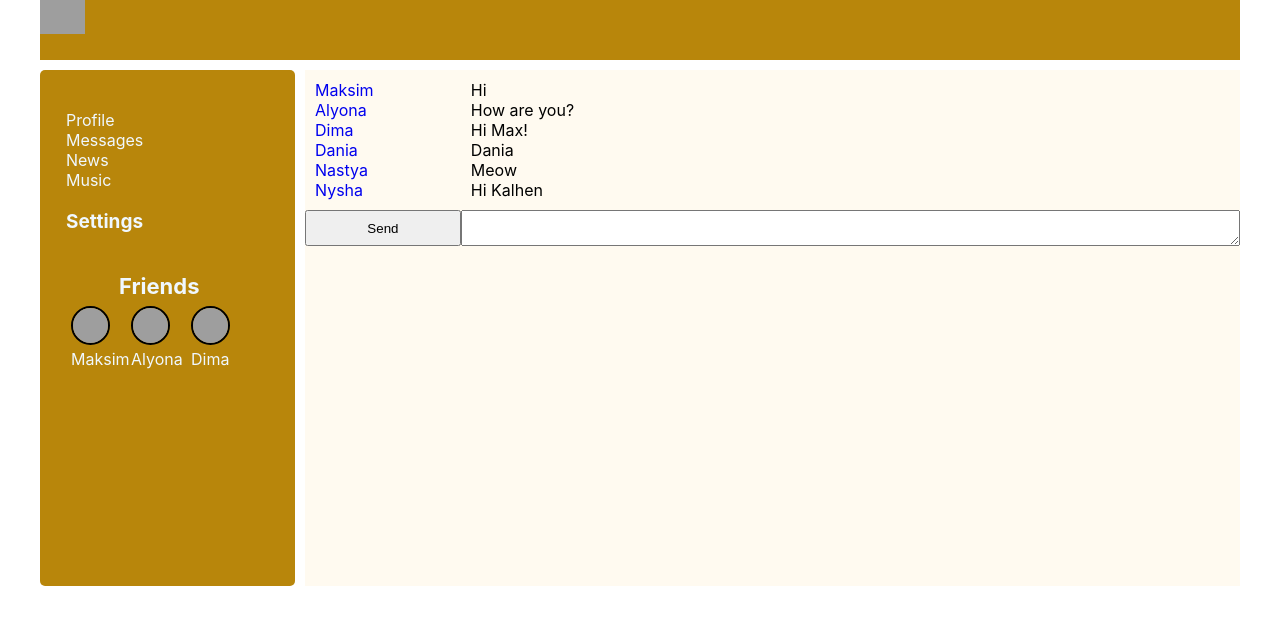
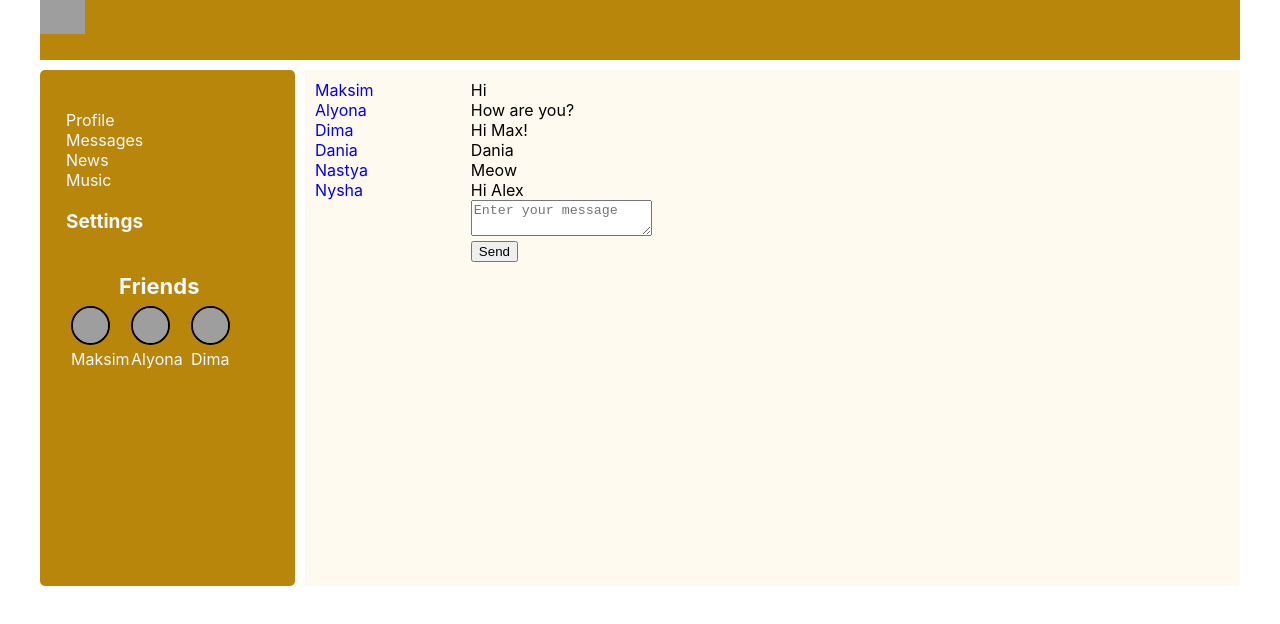
Before and after one commit to MaksimHaikevich/SocialNetwork, a React (Create React App) app: page /dialogs in a window 1280 px wide. Shown: the top 624 px of the page. Built offline with nearby package versions, Linux system fonts and the light colour scheme; grey boxes are pictures that could not be loaded.

Commit message:
first steps with redux

```diff
--- a/package.json
+++ b/package.json
@@ -10,6 +10,7 @@
     "react-dom": "^17.0.2",
     "react-router-dom": "^6.0.2",
     "react-scripts": "4.0.3",
+    "redux": "^4.1.2",
     "web-vitals": "^1.0.1"
   },
   "scripts": {
--- a/src/App.js
+++ b/src/App.js
@@ -12,11 +12,12 @@ function App(props) {
 
         <div className='app-wrapper'>
             <Header/>
-            <Navbar siteBar={props.state.siteBar}/>
+            <Navbar sideBar={props.state.sideBar}/>
             <div className='app-wrapper-content'>
                 <Routes>
                     <Route exact path='/dialogs'
-                           element={<Dialogs stateLocal={props.state.messagesPage}/>}/>
+                           element={<Dialogs stateLocal={props.state.messagesPage}
+                                             dispatch={props.dispatch}/>}/>
                     <Route exact path='/profile' element={<Profile
                         stateLocal={props.state.profilePage}
                         dispatch={props.dispatch}/>}/>
--- a/src/components/Navbar/Dialogs/Dialogs.jsx
+++ b/src/components/Navbar/Dialogs/Dialogs.jsx
@@ -2,6 +2,7 @@ import React from "react";
 import s from './Dialogs.module.css'
 import {DialogItem} from "./DialogItem/DialogItem";
 import {Message} from "./Messages/Message";
+import {sendMessageCreator, updateNewMessageBodyCreator} from "../../../redux/messagesReducer";
 
 export const Dialogs = (props) => {
 
@@ -9,22 +10,37 @@ export const Dialogs = (props) => {
         .map(d => <DialogItem name={d.name} id={d.id}/>)
     let messagesElements = props.stateLocal.messages
         .map(m => <Message message={m.message}/>)
+    let newMessageBody = props.stateLocal.newMessageBody
 
-    let newMessageElement = React.createRef()
-    let addMessage = () => {
-        let text = newMessageElement.current.value;
-        alert(text)
+    let onSendMessageClick = () => {
+        props.dispatch(sendMessageCreator())
     }
+
+    let onNewMessageChange = (e) => {
+
+        let body = e.target.value
+        let action = updateNewMessageBodyCreator(body)
+        props.dispatch(action)
+    }
+
+
     return (
         <div className={s.dialogs}>
             <div className={s.dialogsItems}>
                 {dialogsElements}
             </div>
             <div className={s.messages}>
-                {messagesElements}
+                <div>{messagesElements}</div>
+                <div>
+                    <div><textarea value={newMessageBody}
+                                   onChange={onNewMessageChange}
+                                   placeholder='Enter your message'/></div>
+                    <div>
+                        <button onClick={onSendMessageClick}>Send</button>
+                    </div>
+                </div>
             </div>
-            <button onClick={addMessage}>Send</button>
-            <textarea ref={newMessageElement}/>
+
 
         </div>
     )
--- a/src/components/Navbar/Navbar.jsx
+++ b/src/components/Navbar/Navbar.jsx
@@ -6,7 +6,7 @@ import {FriendBar} from "./FriendBar/FriendBar";
 
 export const Navbar = (props) => {
 
-    let friendBarElements = props.siteBar.friendBar
+    let friendBarElements = props.sideBar.friendBar
         .map(f => <FriendBar avatar={f.avatar} name={f.name}/>)
 
 
--- a/src/components/Profile/MyPosts/MyPosts.jsx
+++ b/src/components/Profile/MyPosts/MyPosts.jsx
@@ -1,6 +1,8 @@
 import React from "react";
 import s from './MyPosts.module.css'
 import {Post} from "./Post/Post";
+import {addPostActionCreator, updateNewPostTextActionCreator} from "../../../redux/profileReducer";
+
 
 export const MyPosts = (props) => {
 
@@ -9,12 +11,12 @@ export const MyPosts = (props) => {
     let newPostElement = React.createRef()
 
     let addPost = () => {
-        props.dispatch({type: 'ADD-POST'});
+        props.dispatch(addPostActionCreator());
 
     }
     let onPostChange = () => {
         let text = newPostElement.current.value;
-        let action = {type: 'UPDATE-NEW-POST-TEXT', newText: text};
+        let action = updateNewPostTextActionCreator(text);
         props.dispatch(action);
     }
 
--- /dev/null
+++ b/src/redux/messagesReducer.js
@@ -0,0 +1,22 @@
+const UPDATE_NEW_MESSAGE_BODY = 'UPDATE-NEW-MESSAGE-BODY'
+const SEND_MESSAGE = 'SEND-MESSAGE'
+
+export const messagesReducer = (state, action) => {
+
+    switch (action.type) {
+
+        case UPDATE_NEW_MESSAGE_BODY:
+            state.newMessageBody = action.body
+            return state
+        case SEND_MESSAGE:
+            let body = state.newMessageBody
+            state.newMessageBody = ''
+            state.messages.push({id: 6, message: body})
+            return state
+        default:
+            return state
+    }
+}
+
+export const sendMessageCreator = () => ({type: SEND_MESSAGE})
+export const updateNewMessageBodyCreator = (body) => ({type: UPDATE_NEW_MESSAGE_BODY, body: body})
--- /dev/null
+++ b/src/redux/profileReducer.js
@@ -0,0 +1,27 @@
+const UPDATE_NEW_POST_TEXT = 'UPDATE-NEW-POST-TEXT';
+const ADD_POST = 'ADD-POST';
+
+
+export const profileReducer = (state, action) => {
+    switch (action.type) {
+        case ADD_POST:
+            let newPost = {
+                id: 5,
+                message: state.newPostText,
+                likesCount: 0
+            };
+            state.posts.push(newPost)
+            state.newPostText = ''
+            return state
+        case UPDATE_NEW_POST_TEXT:
+            state.newPostText = action.newText
+            return state
+
+        default:
+            return state
+    }
+}
+export const addPostActionCreator = () => ({type: ADD_POST})
+
+export const updateNewPostTextActionCreator = (text) =>
+    ({type: UPDATE_NEW_POST_TEXT, newText: text})
--- /dev/null
+++ b/src/redux/sideBarReducer.js
@@ -0,0 +1,5 @@
+export const sideBarReducer = (state, action) => {
+
+
+    return state
+}
--- a/src/redux/state.js
+++ b/src/redux/state.js
@@ -1,3 +1,8 @@
+import {profileReducer} from "./profileReducer";
+import {messagesReducer} from "./messagesReducer";
+import {sideBarReducer} from "./sideBarReducer";
+
+
 export let store = {
     _state: {
         profilePage: {
@@ -22,10 +27,11 @@ export let store = {
                 {id: 3, message: 'Hi Max!'},
                 {id: 4, message: 'Dania'},
                 {id: 5, message: 'Meow'},
-                {id: 6, message: 'Hi Kalhen'},
+                {id: 6, message: 'Hi Alex'},
             ],
+            newMessageBody: '',
         },
-        siteBar: {
+        sideBar: {
             friendBar: [
                 {
                     id: 1,
@@ -55,22 +61,15 @@ export let store = {
         this._callSubscriber = observer
     },
     dispatch(action) {
-        if (action.type === 'ADD-POST') {
-            let newPost = {
-                id: 5,
-                message: this._state.profilePage.newPostText,
-                likesCount: 0
-            };
-            this._state.profilePage.posts.push(newPost)
-            this._state.profilePage.newPostText = ''
-            this._callSubscriber(this._state)
-        } else if (action.type === 'UPDATE-NEW-POST-TEXT') {
-
-            this._state.profilePage.newPostText = action.newText
-            this._callSubscriber(this._state)
-        }
-
+        this._state.profilePage = profileReducer(this._state.profilePage, action)
+        this._state.messagesPage = messagesReducer(this._state.messagesPage, action)
+        this._state.sideBar = sideBarReducer(this._state.sideBar, action)
+        this._callSubscriber(this._state)
     },
 }
 
+
+
+
+
 window.store = store;
```
